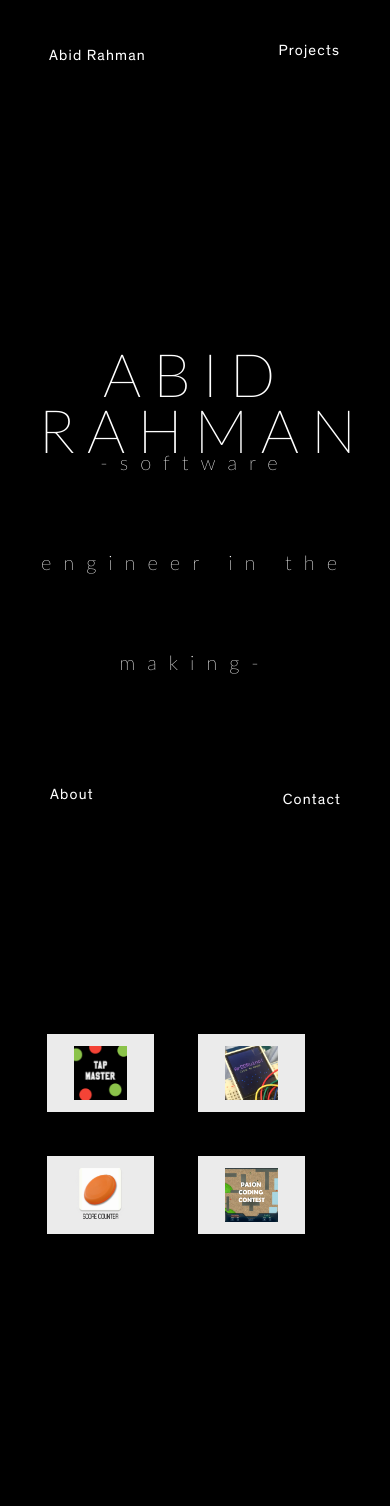
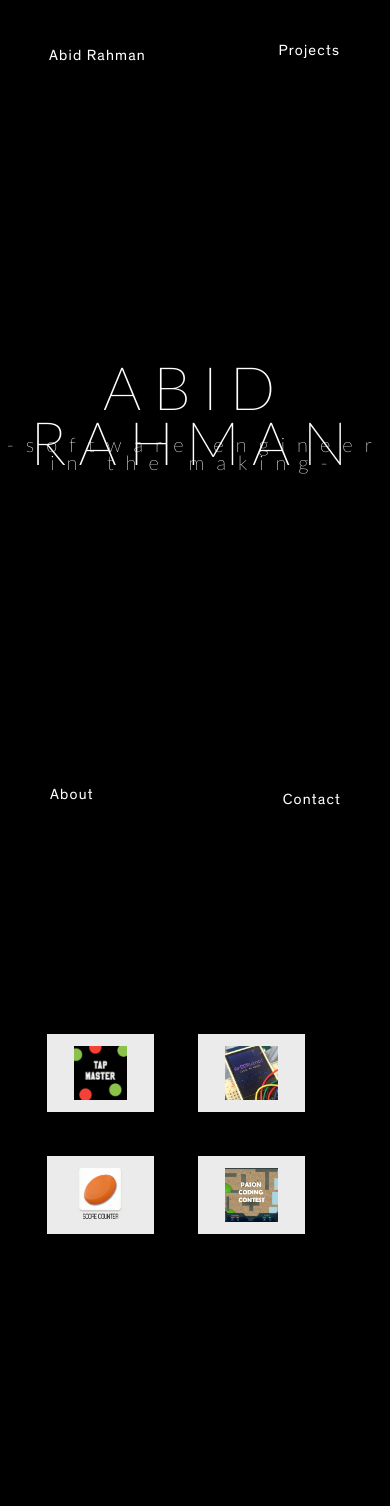
Before and after one commit to arjunkalburgi/abidrahman.github.io-1, a PHP site: page / in a window 390 px wide; the page is wider, and only the part inside the window is pictured. Shown: the top 1506 px of that part. Run offline with PHP 8.4, Linux system fonts and the light colour scheme; some web fonts are replaced.

Commit message:
changed initial scale on viewport to 0, lets hope mobile works

```diff
--- a/css/styles.css
+++ b/css/styles.css
@@ -106,7 +106,7 @@ h1 {
 	text-align: center;
 	position: absolute;
 	width: 80%;
-	height: 150px;
+	height: 75px;
 	margin: auto;
 	left: 0;
 	bottom: 0;
@@ -120,19 +120,20 @@ h1 {
 }
 
 h3 {
+  animation-delay: 1.0s;
 	font-size: 20px;
-	line-height: 5em;
+	line-height: 0.93em;
 	font-family: 'Lato';
 	display: block;
 	text-align: center;
 	position: absolute;
 	width: 80%;
-	height: 20px;
+	height: 50px;
 	margin: auto;
 	left: 0;
 	bottom: 0;
 	right:0;
-	top:0;
+	top: 0;
 	padding: 0;
 	z-index: 4;
 	color: #ccc;
@@ -341,7 +342,7 @@ header ul li a:hover {
 	margin: 0px auto 55px auto;
 	padding-top: 235px;
 	box-sizing: border-box;
-	font-size: 75px;
+	font-size: 7vw;
 	line-height: 1.10em;
 	letter-spacing: -1px;
 	font-family: 'Lato';
@@ -352,6 +353,7 @@ header ul li a:hover {
 
 
 .about h1 {
+  font-size: 5vw;
   width: 100%;
   color: black;
   top:0;
@@ -401,6 +403,7 @@ header ul li a:hover {
 
 
 .teaser_container h1 {
+  font-size: 5vw;
   width: 100%;
   color: black;
   top:0;
@@ -449,8 +452,25 @@ header ul li a:hover {
 	height: 100%;
 	margin: 0 auto;
 	position: relative;
+  display: flex;
+  flex-direction: column;
+  justify-content: center;
+
 }
 
+.main h1 {
+  position: relative;
+  padding: 0;
+  margin: 0;
+  width: 100%;
+}
+
+.main h3 {
+  position: relative;
+  padding: 0;
+  margin: 0;
+  width: 100%;
+}
 .main section .page_container {
 	position: absolute;
 	top: 100px;
@@ -491,6 +511,7 @@ header ul li a:hover {
 }
 
 .contact_container a  {
+  font-size: 5vw;
   text-align: center;
   position: relative;
   min-width: 25%;
--- a/index.html
+++ b/index.html
@@ -6,7 +6,7 @@
 
     <meta name="keywords" content="abid, rahman, edmonton, canada, software, coding, programmer, webdesign, engineer, universityofalberta, student, androiddev">
     <meta name="description" content="Software Engineer in the Making.">
-    <meta name="viewport" content="width=device-width, height=device-height, initial-scale=1">
+    <meta name="viewport" content="width=device-width, height=device-height, initial-scale=0">
 
     <link href="css/styles.css" rel="stylesheet" type="text/css">
     <link href="css/animate.css" rel="stylesheet" type="text/css">
```
